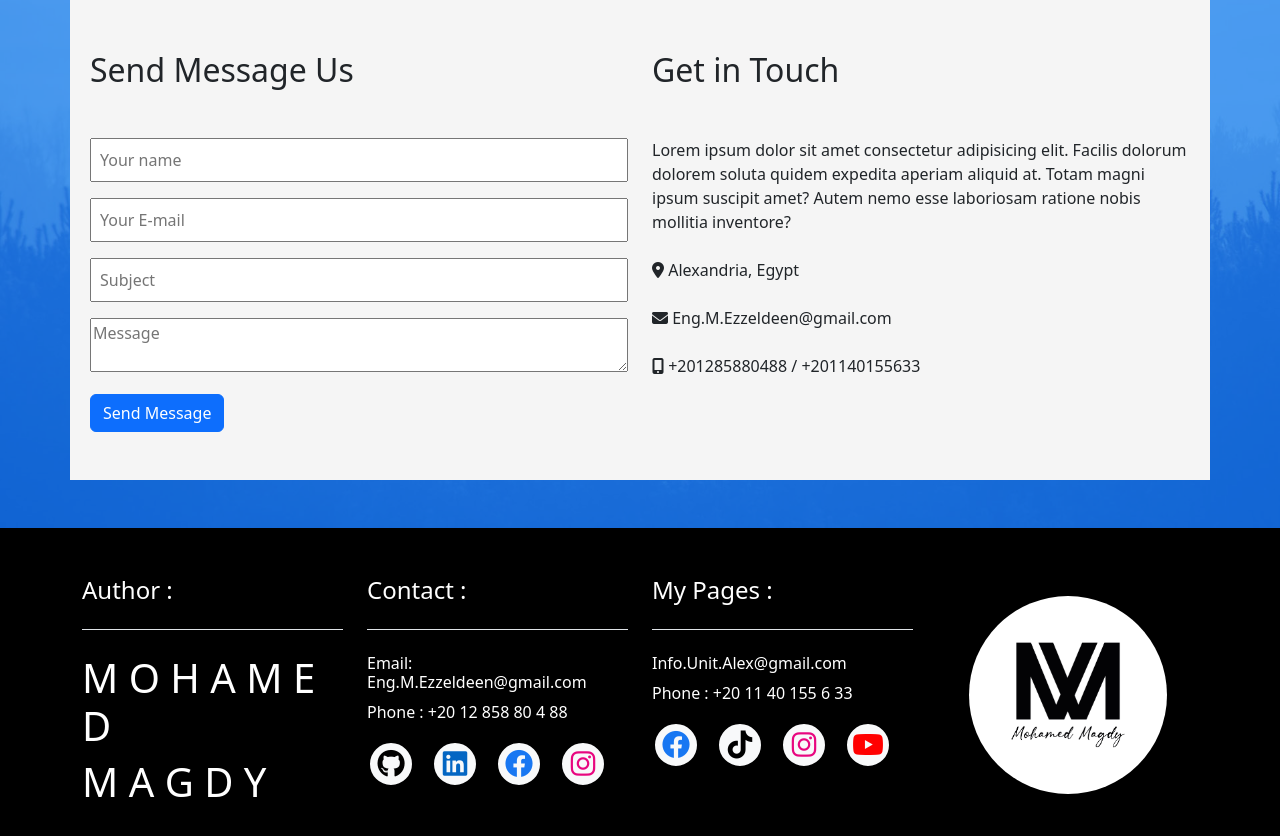
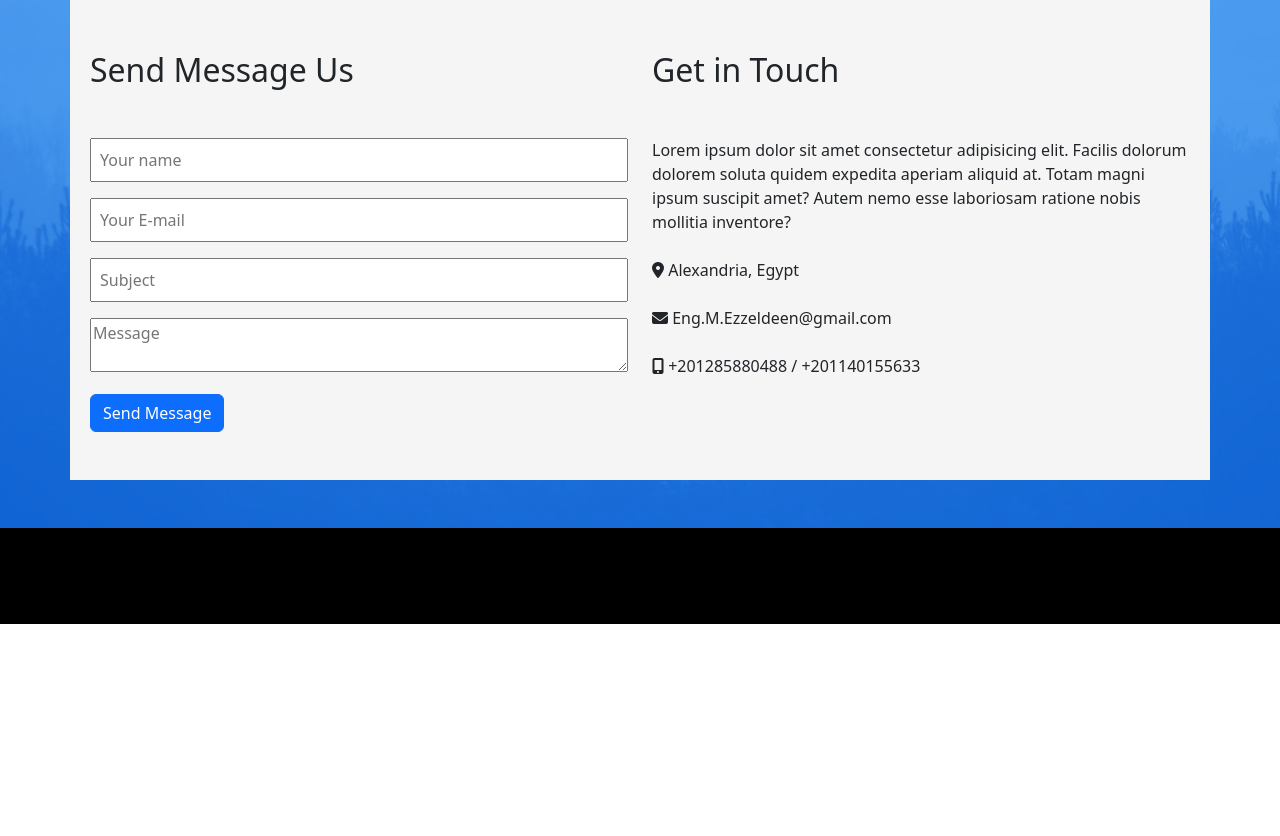
Before and after one commit to M-Ma999dy/MEGA-Profile-Morgan, a plain HTML site: page index.html in a window 1280 px wide. Shown: the part 5481-6317 px from the top of the page. After the commit the page ends 6105 px from the top, so only its background shows below. Drawn offline with Linux system fonts and the light colour scheme.

Commit message:
Update index.html

```diff
--- a/index.html
+++ b/index.html
@@ -801,106 +801,7 @@
   <!-- footer -->
   <!------------>
 
-  <footer id="contact" class="py-5 bg-black text-white">
-
-    <div class="container">
-
-      <div class="row">
-
-        <div class="col-md-6 col-xl-3 my-3 my-lg-0">
-
-          <h4 class="mb-4 pb-4 border-bottom">Author :</h4>
-
-          <h1>M O H A M E D</h1>
-
-          <h1>M A G D Y</h1>
-
-        </div>
-
-        <div class="col-md-6 col-xl-3 my-3 my-lg-0">
-
-          <h4 class="mb-4 pb-4 border-bottom">Contact :</h4>
-
-          <h6><a href="mailto:Eng.M.Ezzeldeen@gmail.com" class="a_None text-white">Email:
-              Eng.M.Ezzeldeen@gmail.com</a></h6>
-
-          <button class="bg-transparent text-white border-0 p-0" onclick="openLink('wa.me/+201285880488')">
-            <h6 class="mb-0">Phone : +20 12 858 80 4 88</h6>
-          </button>
-
-          <div class="d-flex justify-content-start my-3">
-
-            <button onclick="openLink('github.com/Eng-M-Ma9dy')"
-              class="SM-BTN-icon GitHub    me-2 fs-3 bg-light d-flex align-items-center justify-content-center">
-              <i class="fa-brands fa-github"></i>
-            </button>
-
-            <button onclick="openLink('www.linkedin.com/in/eng-m-ma9dy/')"
-              class="SM-BTN-icon LinkedIn  mx-2 fs-3 bg-light d-flex align-items-center justify-content-center">
-              <i class="fa-brands fa-linkedin"></i>
-            </button>
-
-            <button onclick="openLink('www.facebook.com/eng.m.ma9dy/')"
-              class="SM-BTN-icon Facebook  mx-2 fs-3 bg-light d-flex align-items-center justify-content-center">
-              <i class="fa-brands fa-facebook"></i>
-            </button>
-
-            <button onclick="openLink('www.instagram.com/eng.m.ma9dy/')"
-              class="SM-BTN-icon Instagram ms-2 fs-3 bg-light d-flex align-items-center justify-content-center">
-              <i class="fa-brands fa-instagram"></i>
-            </button>
-
-          </div>
-
-        </div>
-
-        <div class="col-md-6 col-xl-3 my-3 my-lg-0">
-
-          <h4 class="mb-4 pb-4 border-bottom">My Pages :</h4>
-
-          <h6><a href="mailto:Info.Unit.Alex@gmail.com" class="a_None text-white">Info.Unit.Alex@gmail.com</a>
-          </h6>
-
-          <button class="bg-transparent text-white border-0 p-0" onclick="openLink('wa.me/+201140155633')">
-            <h6 class="mb-0">Phone : +20 11 40 155 6 33</h6>
-          </button>
-
-          <div class="text-light d-flex justify-content-start my-3">
-
-            <button onclick="openLink('www.facebook.com/info.unit.iu/')"
-              class="SM-BTN-icon Facebook  me-2 fs-3 bg-light d-flex align-items-center justify-content-center">
-              <i class="fa-brands fa-facebook"></i>
-            </button>
-
-            <button onclick="openLink('www.tiktok.com/@info.unit.iu')"
-              class="SM-BTN-icon TikTok    mx-2 fs-3 bg-light d-flex align-items-center justify-content-center">
-              <i class="fa-brands fa-tiktok"></i>
-            </button>
-
-            <button onclick="openLink('www.instagram.com/info.unit.iu')"
-              class="SM-BTN-icon Instagram mx-2 fs-3 bg-light d-flex align-items-center justify-content-center">
-              <i class="fa-brands fa-instagram"></i>
-            </button>
-
-            <button onclick="openLink('youtube.com/@Info.Unit-IU')"
-              class="SM-BTN-icon Youtube   ms-2 fs-3 bg-light d-flex align-items-center justify-content-center">
-              <i class="fa-brands fa-youtube"></i>
-            </button>
-
-          </div>
-
-        </div>
-
-        <div class="col-md-6 col-xl-3 mt-3 mt-lg-0 d-none d-md-flex justify-content-start justify-content-xl-center">
-
-          <button class="bg-transparent text-white border-0 p-0" onclick="openLink('eng-m-ma9dy.github.io/MAGDY/')"><img
-              src="src/Images/Logo-MM.jpg" class="footer_logo rounded-circle" alt=""></button>
-
-        </div>
-
-      </div>
-
-    </div>
+  <footer id="megaContactUs" class="py-5 bg-black text-white">
 
   </footer>
 
@@ -915,6 +816,9 @@
   <!-- jquery js : -->
   <script src="JS/jquery-3.6.3.min.js"></script>
 
+  <!-- Footer : -->
+  <script src=" https://eng-m-ma9dy.github.io/JS/Mega-Footer.js "></script>
+
   <!-- My js : -->
   <script src="JS/index.js"></script>
 
```
